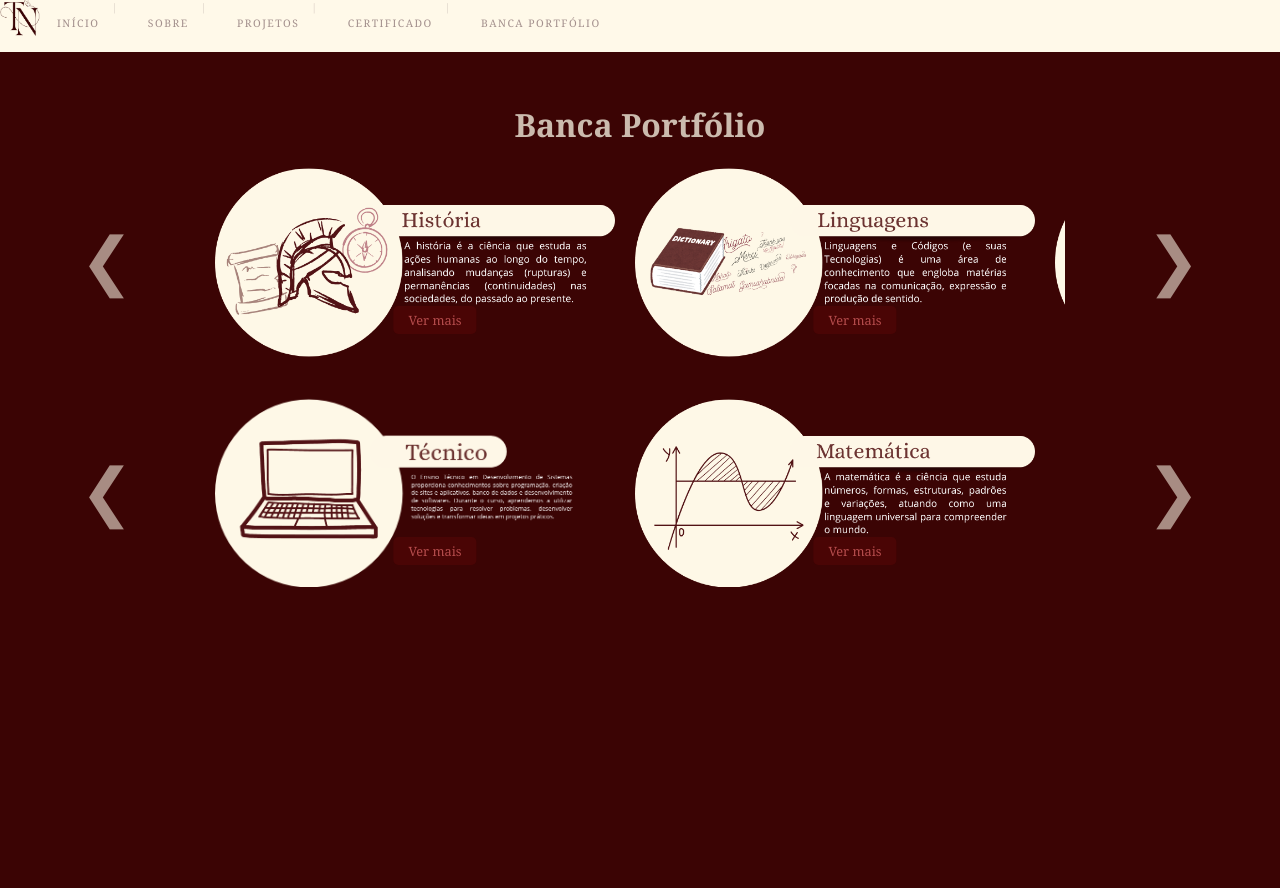
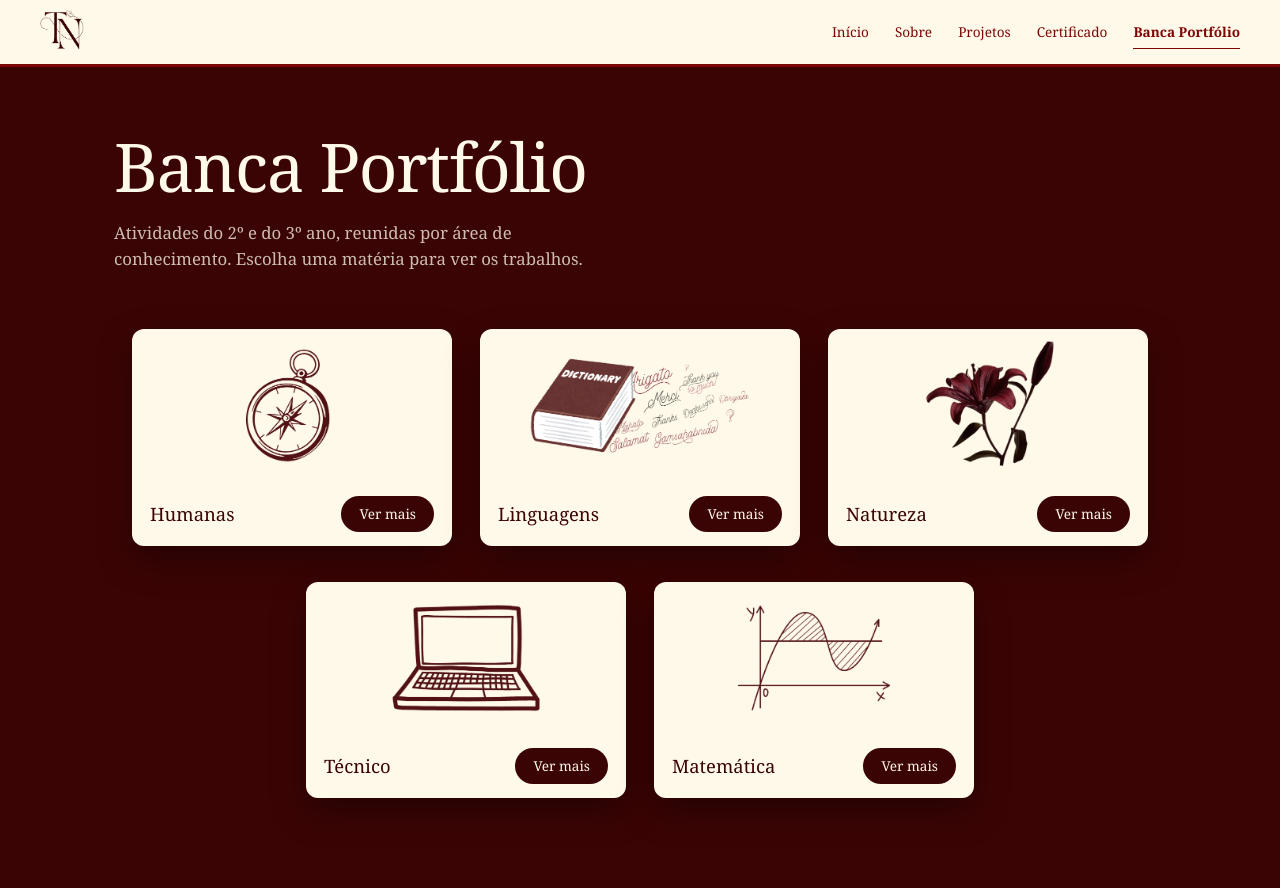
Before and after one commit to thaynordt/Portfolio26, a plain HTML site: page banca.html in a window 1280 px wide. Before the commit the page ends 800 px from the top, so only its background shows below. Drawn offline with Linux system fonts and the light colour scheme; a web font is replaced by a local one.

Commit message:
subindo projeto

```diff
--- a/banca.css
+++ b/banca.css
@@ -1,237 +1,282 @@
-@import url('https://fonts.googleapis.com/css2?family=BJ+Cree:wght@400;500;600;700&display=swap');
-
 :root {
-    --bg-base: #3b0404;
-    --bg-glow: #fcf8f1;
-    --text-main: rgba(255, 255, 255, 0.9);
-    --text-nav: rgba(140, 118, 118, 0.8);
-    --header-bg: rgba(19, 3, 3, 0.7); /* Atualizado para transparência */
-    --btn-bg: rgba(30, 5, 8, 0.5);
-    --btn-glow-color: rgba(200, 40, 50, 0.4);
-    --btn-border: rgba(150, 30, 40, 0.15);
+    --vinho-fundo: #3b0404;
+    --vinho-escuro: #240202;
+    --vinho: #7d0606;
+    --rosa-antigo: #b54c4c;
+    --creme: #fff9e9;
+    --creme-suave: rgba(254, 251, 233, 0.75);
+    --tinta: #2a0505;
 }
 
-* {
-    margin: 0;
-    padding: 0;
-    box-sizing: border-box;
+* { margin: 0; padding: 0; box-sizing: border-box; }
+
+html { scroll-behavior: smooth; }
+
+body {
+    background: var(--vinho-fundo);
+    color: var(--creme);
+    font-family: Georgia, 'Times New Roman', Times, serif;
+    line-height: 1.6;
+    min-height: 100vh;
+    overflow-x: hidden;
 }
 
-html {
-    scroll-behavior: smooth; /* Aprimoramento funcional: Rolagem suave */
-}
-
-body {
-    background-color: var(--bg-base);
-    color: #fff;
-    font-family: 'Montserrat', sans-serif;
-    overflow-x: hidden;
-    height: 100vh;
-    display: flex;
-    flex-direction: column;
-        font-family: Georgia, 'Times New Roman', Times, serif;
-
-}
-
-/* Foco acessível para navegação por teclado */
 :focus-visible {
-    outline: 2px solid var(--text-main);
+    outline: 2px solid var(--creme);
     outline-offset: 4px;
     border-radius: 4px;
 }
 
-/* =========================================
-   HEADER & NAVEGAÇÃO
-   ========================================= */
-header {
-    background-color: var(--header-bg);
-    padding: 12px 30px;
-    position: sticky; /* Aprimoramento: Fixa no topo se rolar a página */
+/* ---------- Cabeçalho ---------- */
+.topo {
+    position: sticky;
     top: 0;
     z-index: 50;
-    border-bottom: 1px solid rgba(255, 255, 255, 0.03);
-    backdrop-filter: blur(12px); /* Aprimoramento: Efeito Glassmorphism */
-    -webkit-backdrop-filter: blur(12px);
+    display: flex;
+    align-items: center;
+    justify-content: space-between;
+    gap: 20px;
+    padding: 10px 40px;
+    background: var(--creme);
+    border-bottom: 3px solid var(--vinho);
 }
 
-.container{
+.logo img { width: 44px; display: block; }
+
+.topo nav {
     display: flex;
+    flex-wrap: wrap;
+    gap: 6px 26px;
+    font-size: 0.85rem;
 }
 
-nav a{
-    margin-top: 16px;
-    margin-left: 17px;
+.topo nav a {
+    position: relative;
+    color: var(--vinho);
+    text-decoration: none;
+    padding: 6px 0;
+    transition: color 0.3s ease;
 }
 
-.logo {
-    font-family: 'Cinzel', serif;
-    font-size: 1.4rem;
-    color: rgba(139, 44, 52, 0.9);
-    letter-spacing: 2px;
-    margin-bottom: 6px;
-    cursor: default;
+.topo nav a::after {
+    content: '';
+    position: absolute;
+    left: 0; right: 0; bottom: 0;
+    height: 1px;
+    background: var(--vinho);
+    transform: scaleX(0);
+    transform-origin: left;
+    transition: transform 0.3s ease;
 }
 
-.logo img{
-    width: 40PX;
+.topo nav a:hover { color: var(--vinho-fundo); }
+.topo nav a:hover::after,
+.topo nav a[aria-current="page"]::after { transform: scaleX(1); }
+.topo nav a[aria-current="page"] { font-weight: bold; }
+
+/* ---------- Introdução ---------- */
+.intro {
+    max-width: 1100px;
+    margin: 0 auto;
+    padding: 64px 24px 32px;
 }
 
-nav {
-    display: flex;
-    gap: 12px;
-    font-size: 0.65rem;
-    font-weight: 500;
-    letter-spacing: 1.5px;
-    color: var(--text-nav);
+.intro h1 {
+    font-size: clamp(2.4rem, 6vw, 4.2rem);
+    font-weight: normal;
+    line-height: 1.05;
+    letter-spacing: -0.02em;
+    color: var(--creme);
 }
 
-nav a {
-    color: inherit;
-    text-decoration: none;
-    transition: color 0.3s ease;
-    position: relative;
-    padding-bottom: 4px;
+.intro p {
+    max-width: 52ch;
+    margin-top: 18px;
+    font-size: 1.05rem;
+    color: var(--creme-suave);
 }
 
-/* Aprimoramento: Sublinhado animado no hover do menu */
-nav a::after {
-    content: '';
-    position: absolute;
-    width: 100%;
-    height: 1px;
-    bottom: 0;
-    left: 0;
-    background-color: #c95f5f;
-    transform: scaleX(0);
-    transform-origin: bottom center;
-    transition: transform 0.3s cubic-bezier(0.4, 0, 0.2, 1);
+/* ---------- Matérias ---------- */
+.materias {
+    max-width: 1100px;
+    margin: 0 auto;
+    padding: 24px 24px 90px;
+    display: flex;
+    flex-wrap: wrap;
+    justify-content: center;
+    gap: 36px 28px;
 }
 
-nav a:hover {
-    color: #d1b8b8;
-}
-
-nav a:hover::after {
-    transform: scaleX(1);
-}
-
-nav span {
-    color: rgba(140, 118, 118, 0.3);
-    user-select: none; /* Aprimoramento: Evita que o "|" seja selecionado */
-}
-
-.container{
-    background-color: #fff9e9;
-}
-
-/* Seção principal para dar um respiro */
-/* Estilo das Setas de Navegação */
-/* Container Principal */
-.grade-cards {
+.card-materia {
+    flex: 0 1 320px;
     display: flex;
-    align-items: center;      /* Alinha setas e cards verticalmente */
-    justify-content: center;
-    width: 100%;
-    max-width: 1200px;
-    margin: 0 auto;
-    padding: 20px;
-    box-sizing: border-box;
-}
-
-/* Container interno para os cards ficarem juntos */
-.container-flex-cards {
-    display: flex;
-    justify-content: center;
-    gap: 20px;
-    flex-wrap: wrap;         /* Deixa os cards pularem linha se a tela for pequena */
-}
-
-/* O Card em si */
-.card-materia {
-    position: relative;
-    flex: 0 1 400px;         /* Define um tamanho base razoável para o card */
-    max-width: 450px;
+    flex-direction: column;
+    background: var(--creme);
+    border-radius: 12px;
+    overflow: hidden;
+    box-shadow: 0 14px 34px rgba(0, 0, 0, 0.35);
 }
 
 .card-materia img {
+    display: block;
     width: 100%;
     height: auto;
-    display: block;
 }
 
-/* As Setas */
-.seta-navegacao {
-    font-size: 4rem;
-    color: #20020290;
-    text-decoration: none;
-    padding: 0 20px;
-    transition: 0.3s;
-    z-index: 20;
-    user-select: none;
+.card-rodape {
+    display: flex;
+    align-items: center;
+    justify-content: space-between;
+    gap: 12px;
+    padding: 14px 18px;
+    color: var(--tinta);
 }
 
-.seta-navegacao:hover {
-    color: #3c0303;
-    transform: scale(1.2);
+.card-rodape span {
+    font-size: 1.15rem;
+    color: var(--vinho-fundo);
 }
 
-/* BOTÃO VER MAIS (Ajuste para não sumir) */
 .btn-materia {
-    position: absolute;
-    font-family: Georgia, 'Times New Roman', Times, serif;
-    bottom: 12%;
-    left: 55%;               /* Ajustado para ficar embaixo do texto da imagem */
-    background-color: #520707b0;
-    color: #b54c4c;
-    padding: 5px 15px;
-    border-radius: 5px;
+    padding: 7px 18px;
+    border-radius: 999px;
+    background: var(--vinho-fundo);
+    color: var(--creme);
     text-decoration: none;
-    font-size: 0.8rem;
-    z-index: 10;
-    transform: translateX(-50%); /* O SEGREDO: centraliza o botão com base no próprio eixo */
+    font-size: 0.85rem;
+    white-space: nowrap;
+    transition: background 0.3s ease, transform 0.3s ease;
 }
 
 .btn-materia:hover {
-    color: #ffffffc0;
-    background-color: #b33d3d61;
-
+    background: var(--vinho);
+    transform: translateX(3px);
 }
 
-.carousel-window {
-  overflow: hidden;
-    width: 850px; /* Tamanho de exatamente 2 cards (400px cada + 20px gap + respiro) */
-    margin: 0 auto;
+/* ---------- Painel de atividades ---------- */
+body.painel-aberto { overflow: hidden; }
+
+.painel {
+    position: fixed;
+    inset: 0;
+    z-index: 100;
     display: flex;
-    justify-content: flex-start; /* Garante que comece da esquerda */     /* Espaço para caber 2 cards ou 1 grande */
+    align-items: center;
+    justify-content: center;
+    padding: 20px;
+    background: rgba(19, 3, 3, 0.82);
+    backdrop-filter: blur(6px);
+    -webkit-backdrop-filter: blur(6px);
+}
+.painel[hidden] { display: none; }
+
+.painel-caixa {
+    width: 100%;
+    max-width: 980px;
+    max-height: 90vh;
+    display: flex;
+    flex-direction: column;
+    background: var(--creme);
+    color: var(--tinta);
+    border-radius: 10px;
+    box-shadow: 0 20px 60px rgba(0, 0, 0, 0.5);
 }
 
-.carousel-track {
-  display: flex;
-    gap: 20px;
-    transition: transform 0.6s cubic-bezier(0.25, 1, 0.5, 1); /* Deslize mais elegante */
-    will-change: transform; /* Garante que o trilho seja comprido o suficiente */
+.painel-topo {
+    display: flex;
+    align-items: center;
+    justify-content: space-between;
+    gap: 16px;
+    padding: 18px 28px;
+    border-bottom: 1px solid rgba(59, 4, 4, 0.2);
+}
+.painel-topo h3 { font-size: 1.6rem; color: var(--vinho-fundo); }
+
+.painel-fechar {
+    background: none;
+    border: none;
+    font-size: 2.2rem;
+    line-height: 1;
+    color: var(--vinho);
+    cursor: pointer;
+    padding: 0 6px;
+}
+.painel-fechar:hover { color: var(--vinho-fundo); }
+
+.painel-corpo {
+    overflow-y: auto;
+    padding: 24px 28px 32px;
+    display: flex;
+    flex-direction: column;
+    gap: 28px;
 }
 
-.card-materia {
-   flex: 0 0 400px; /* Não deixa o card diminuir nem crescer */
-    width: 400px;   /* Mantém cada card com tamanho fixo de 400px */
+.painel-vazio { text-align: center; padding: 40px 0; color: var(--vinho); }
+
+.ativ {
+    display: grid;
+    grid-template-columns: 280px 1fr;
+    gap: 24px;
+    padding-bottom: 28px;
+    border-bottom: 1px solid rgba(59, 4, 4, 0.2);
+}
+.ativ:last-child { border-bottom: none; padding-bottom: 0; }
+
+.ativ-img {
+    width: 100%;
+    aspect-ratio: 4 / 3;
+    object-fit: cover;
+    border-radius: 6px;
+    background: var(--vinho-fundo);
+}
+.ativ-img-vazia {
+    display: flex;
+    align-items: center;
+    justify-content: center;
+    color: rgba(254, 251, 233, 0.6);
+    font-size: 0.9rem;
 }
 
-.seta-navegacao {
-    background: none;
-    border: none;
-    font-size: 4rem;
-    color: #fef7e790;
-    cursor: pointer;
-    transition: 0.3s;
+.ativ-ano {
+    display: inline-block;
+    padding: 2px 12px;
+    border-radius: 20px;
+    background: var(--vinho-fundo);
+    color: var(--creme);
+    font-size: 0.8rem;
+    margin-bottom: 8px;
+}
+.ativ-texto h4 { font-size: 1.35rem; color: var(--vinho-fundo); margin-bottom: 6px; }
+.ativ-texto h5 { font-size: 0.95rem; color: var(--vinho); margin: 14px 0 4px; }
+.ativ-texto p,
+.ativ-texto li { font-size: 0.95rem; line-height: 1.6; }
+.ativ-texto ul { padding-left: 20px; }
+.ativ-grupo { margin-bottom: 4px; }
+
+.ativ-link {
+    display: inline-block;
+    margin-top: 16px;
+    padding: 8px 20px;
+    border-radius: 5px;
+    background: var(--vinho-fundo);
+    color: var(--creme);
+    text-decoration: none;
+    font-size: 0.9rem;
+    transition: background 0.3s;
+}
+.ativ-link:hover { background: var(--vinho); }
+
+/* ---------- Responsivo ---------- */
+@media (max-width: 720px) {
+    .topo { padding: 10px 18px; flex-direction: column; align-items: flex-start; }
+    .intro { padding-top: 40px; }
+    .materias { gap: 24px; }
+    .card-materia { flex-basis: 100%; }
+    .ativ { grid-template-columns: 1fr; }
+    .painel-topo, .painel-corpo { padding-left: 18px; padding-right: 18px; }
 }
 
-.seta-navegacao:hover { color: #7d0606; }
-
-.titulo-materias {
-    color: #fefbe9bd;
-    font-size: 200%;
-    text-align: center;
-    margin-top: 4%;
-    font-family: Georgia, 'Times New Roman', Times, serif;
+@media (prefers-reduced-motion: reduce) {
+    html { scroll-behavior: auto; }
+    * { transition: none !important; }
 }
--- a/banca.html
+++ b/banca.html
@@ -7,200 +7,68 @@
     <link rel="stylesheet" href="banca.css">
     <link rel="icon" type="image/png" sizes="32x32" href="fotos/logo thay.png">
     <link rel="shortcut icon" href="fotos/logo thay.png" type="image/png">
-
-    <style>
-
-body.painel-aberto { overflow: hidden; }
-
-        .painel {
-            position: fixed;
-            inset: 0;
-            z-index: 100;
-            display: flex;
-            align-items: center;
-            justify-content: center;
-            padding: 20px;
-            background: rgba(19, 3, 3, 0.82);
-            backdrop-filter: blur(6px);
-            -webkit-backdrop-filter: blur(6px);
-        }
-        .painel[hidden] { display: none; }
-
-        .painel-caixa {
-            position: relative;
-            width: 100%;
-            max-width: 980px;
-            max-height: 90vh;
-            display: flex;
-            flex-direction: column;
-            background: #fff9e9;
-            color: #2a0505;
-            border-radius: 10px;
-            box-shadow: 0 20px 60px rgba(0, 0, 0, 0.5);
-            font-family: Georgia, 'Times New Roman', Times, serif;
-        }
-
-        .painel-topo {
-            display: flex;
-            align-items: center;
-            justify-content: space-between;
-            gap: 16px;
-            padding: 18px 28px;
-            border-bottom: 1px solid rgba(59, 4, 4, 0.2);
-        }
-        .painel-topo h3 {
-            font-size: 1.6rem;
-            color: #3b0404;
-        }
-
-        .painel-fechar {
-            background: none;
-            border: none;
-            font-size: 2.2rem;
-            line-height: 1;
-            color: #7d0606;
-            cursor: pointer;
-            padding: 0 6px;
-        }
-        .painel-fechar:hover { color: #3b0404; }
-
-        .painel-corpo {
-            overflow-y: auto;
-            padding: 24px 28px 32px;
-            display: flex;
-            flex-direction: column;
-            gap: 28px;
-        }
-
-        .painel-vazio {
-            text-align: center;
-            padding: 40px 0;
-            color: #7d0606;
-        }
-
-        .ativ {
-            display: grid;
-            grid-template-columns: 280px 1fr;
-            gap: 24px;
-            padding-bottom: 28px;
-            border-bottom: 1px solid rgba(59, 4, 4, 0.2);
-        }
-        .ativ:last-child { border-bottom: none; padding-bottom: 0; }
-
-        .ativ-img {
-            width: 100%;
-            aspect-ratio: 4 / 3;
-            object-fit: cover;
-            border-radius: 6px;
-            background: #3b0404;
-        }
-        .ativ-img-vazia {
-            display: flex;
-            align-items: center;
-            justify-content: center;
-            color: rgba(254, 251, 233, 0.6);
-            font-size: 0.9rem;
-        }
-
-        .ativ-ano {
-            display: inline-block;
-            padding: 2px 12px;
-            border-radius: 20px;
-            background: #3b0404;
-            color: #fff9e9;
-            font-size: 0.8rem;
-            margin-bottom: 8px;
-        }
-        .ativ-texto h4 { font-size: 1.35rem; color: #3b0404; margin-bottom: 6px; }
-        .ativ-texto h5 { font-size: 0.95rem; color: #7d0606; margin: 14px 0 4px; }
-        .ativ-texto p,
-        .ativ-texto li { font-size: 0.95rem; line-height: 1.6; }
-        .ativ-texto ul { padding-left: 20px; }
-        .ativ-grupo { margin-bottom: 4px; }
-
-        .ativ-link {
-            display: inline-block;
-            margin-top: 16px;
-            padding: 8px 20px;
-            border-radius: 5px;
-            background: #3b0404;
-            color: #fff9e9;
-            text-decoration: none;
-            font-size: 0.9rem;
-            transition: background 0.3s;
-        }
-        .ativ-link:hover { background: #7d0606; }
-
-        @media (max-width: 720px) {
-            .ativ { grid-template-columns: 1fr; }
-            .painel-topo, .painel-corpo { padding-left: 18px; padding-right: 18px; }
-        }
-    </style>
 </head>
 <body>
 
-    <div class="container">
+    <header class="topo">
         <div class="logo"><img src="fotos/logo bordo.png" alt="Thaylla logo"></div>
         <nav aria-label="Navegação principal">
-            <a href="index.html">INÍCIO</a> <span>|</span>
-            <a href="#infos1">SOBRE</a> <span>|</span>
-            <a href="projetos.html">PROJETOS</a> <span>|</span>
-            <a href="certificado.html">CERTIFICADO</a> <span>|</span>
-            <a href="banca.html">BANCA PORTFÓLIO</a>
+            <a href="index.html">Início</a>
+            <a href="index.html#infos1">Sobre</a>
+            <a href="projetos.html">Projetos</a>
+            <a href="certificado.html">Certificado</a>
+            <a href="banca.html" aria-current="page">Banca Portfólio</a>
         </nav>
-    </div>
+    </header>
 
-    <section class="secao-materias">
-        <h2 class="titulo-materias">Banca Portfólio</h2>
+    <main>
+        <section class="intro">
+            <h1>Banca Portfólio</h1>
+            <p>Atividades do 2º e do 3º ano, reunidas por área de conhecimento. Escolha uma matéria para ver os trabalhos.</p>
+        </section>
 
-        <div class="grade-cards">
-            <button class="seta-navegacao" onclick="moverCarrossel(-1)" aria-label="Anterior">&#10094;</button>
-            <div class="carousel-window">
-                <div class="carousel-track" id="track1">
-                    <div class="card-materia">
-                        <img src="fotos/humanas.png" alt="humanas">
+        <section class="materias" aria-label="Matérias">
+            <article class="card-materia">
+                <img src="banca/capa-hum-banca.png" alt="Humanas">
+                <div class="card-rodape">
+                    <span>Humanas</span>
                     <a href="#" class="btn-materia" data-materia="humanas">Ver mais</a>
                 </div>
+            </article>
 
-                    <div class="card-materia">
-                        <img src="fotos/linguagens.png" alt="linguagens">
+            <article class="card-materia">
+                <img src="banca/capa-lin-banca.png" alt="Linguagens">
+                <div class="card-rodape">
+                    <span>Linguagens</span>
                     <a href="#" class="btn-materia" data-materia="linguagens">Ver mais</a>
                 </div>
+            </article>
 
-                    <div class="card-materia">
-                        <img src="fotos/natureza.png" alt="natureza">
+            <article class="card-materia">
+                <img src="banca/capa-nat-banca.png" alt="Natureza">
+                <div class="card-rodape">
+                    <span>Natureza</span>
                     <a href="#" class="btn-materia" data-materia="natureza">Ver mais</a>
                 </div>
+            </article>
 
-
-                </div>
-            </div>
-            <button class="seta-navegacao" onclick="moverCarrossel(1)" aria-label="Próximo">&#10095;</button>
-        </div>
-    </section>
-
-    <section class="secao-materias">
-
-        <div class="grade-cards">
-            <button class="seta-navegacao" onclick="moverCarrossel2(-1)" aria-label="Anterior">&#10094;</button>
-            <div class="carousel-window">
-                <div class="carousel-track" id="track2">
-                    <div class="card-materia">
-                        <img src="fotos/tecnicoft.png" alt="tecnico">
+            <article class="card-materia">
+                <img src="banca/capa-tec-banca.png" alt="Técnico">
+                <div class="card-rodape">
+                    <span>Técnico</span>
                     <a href="#" class="btn-materia" data-materia="tecnico">Ver mais</a>
                 </div>
+            </article>
 
-                     <div class="card-materia">
-                        <img src="fotos/matemática.png" alt="matemática">
+            <article class="card-materia">
+                <img src="banca/capa-mat-banca.png" alt="Matemática">
+                <div class="card-rodape">
+                    <span>Matemática</span>
                     <a href="#" class="btn-materia" data-materia="matematica">Ver mais</a>
                 </div>
-
-
-                </div>
-            </div>
-            <button class="seta-navegacao" onclick="moverCarrossel2(1)" aria-label="Próximo">&#10095;</button>
-        </div>
+            </article>
         </section>
+    </main>
 
     <!-- Painel que mostra as atividades da matéria, sem sair da página -->
     <div class="painel" id="painel" hidden>
```
Also changed, not shown: banca.js (+16 -16 lines), banca/capa-hum-banca.png (added), banca/capa-lin-banca.png (added), banca/capa-mat-banca.png (added), banca/capa-nat-banca.png (added), banca/capa-tec-banca.png (added), banca/glossario.png (added), banca/karaja.png (added), banca/lotus.png (added), 1 other file. Lines whose indentation alone changed are shown as unchanged.
